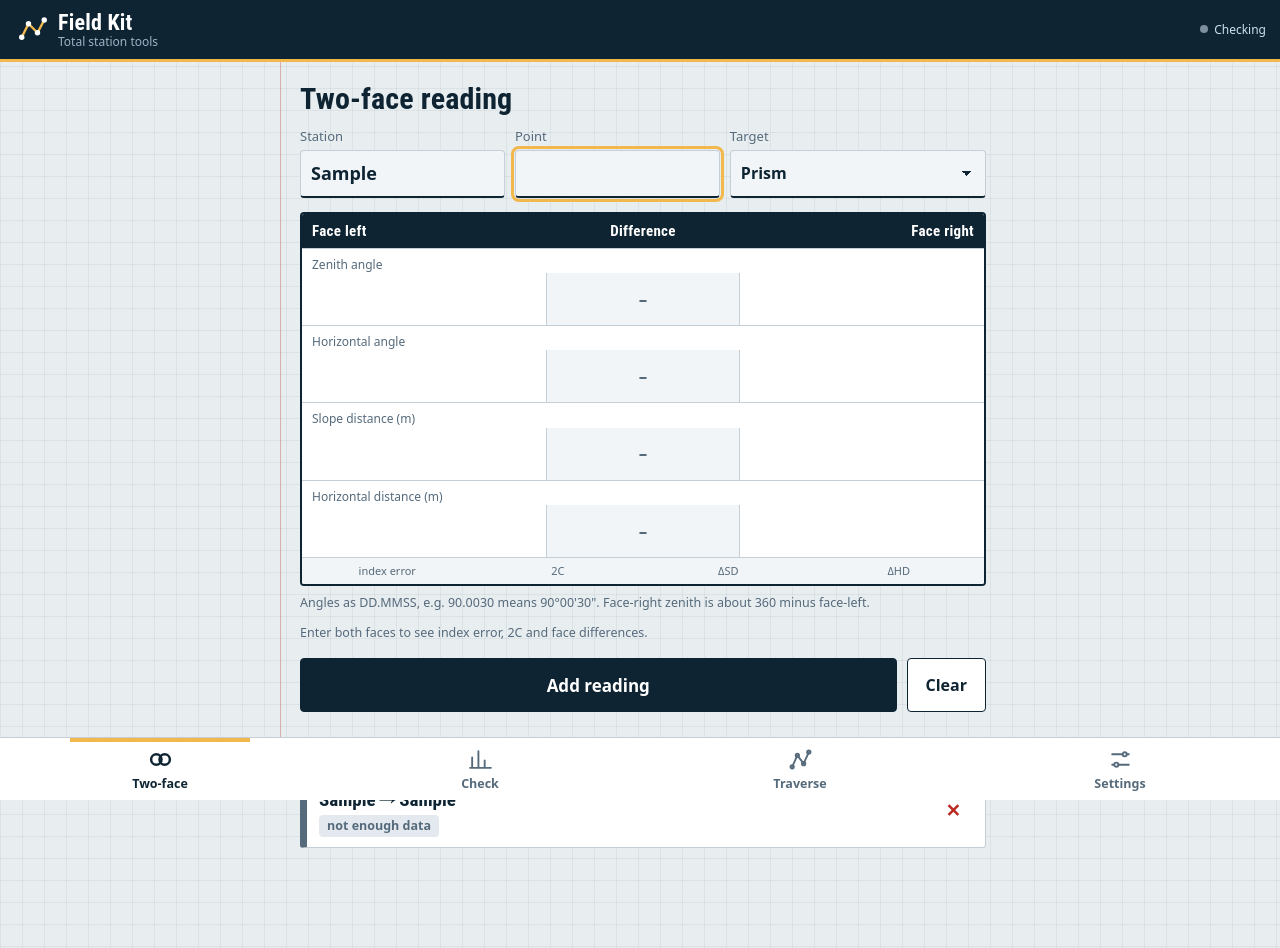
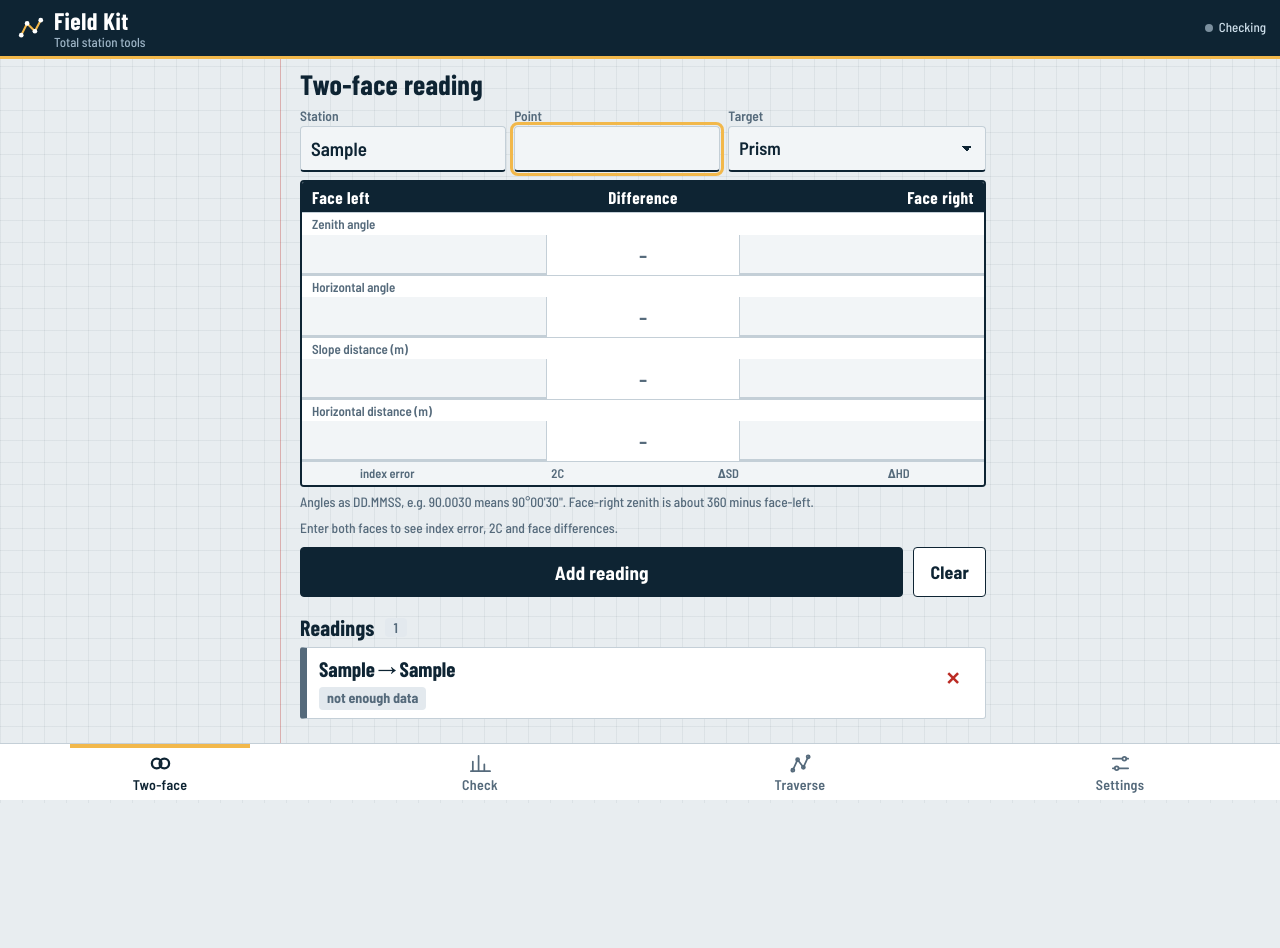
Before and after one commit to NonnatusP/fieldbook, a plain HTML site: page index.html in a window 1280 px wide. Both pictures are taken after typing "Sample", "Sample", "Sample", "Sample", "Sample", "Sample" into the empty fields and a click on the button "Add reading". After the commit the page ends 803 px from the top, so only its background shows below. Drawn offline with Linux system fonts and the light colour scheme.

Commit message:
New fonts and compact layout

```diff
--- a/app.js
+++ b/app.js
@@ -160,7 +160,7 @@
     $('tRows').innerHTML = T.rows.map((r, i) => '<div class="tgrid"><input data-r="' + i + '" data-f="n" value="' + esc(r.n) + '" autocapitalize="characters" autocomplete="off">' +
       '<input data-r="' + i + '" data-f="a" value="' + esc(r.a) + '" inputmode="decimal" autocomplete="off">' +
       '<input data-r="' + i + '" data-f="d" value="' + esc(r.d) + '" inputmode="decimal" autocomplete="off"' + (link && i === T.rows.length - 1 ? ' disabled placeholder="end"' : '') + '></div>').join('');
-    $('hDist').textContent = link ? 'HD to next (m)' : 'HD to next (m, last returns to first)';
+    $('hDist').textContent = link ? 'HD to next (m)' : 'HD to next (m)';
   }
   function renderTrav() {
     renderTravInputs(); computeTrav();
--- a/style.css
+++ b/style.css
@@ -1,13 +1,18 @@
 /* Survey Field Kit - styling.
    Idea: a survey field book. Plot-paper grid, a margin rule, ruled ledger cells,
    and one signature element: the face-left / difference / face-right book spread. */
+@font-face{font-family:"Barlow Condensed";font-weight:600;font-style:normal;font-display:swap;src:url(fonts/barlow-condensed-latin-600-normal.woff2) format("woff2")}
+@font-face{font-family:"Barlow Condensed";font-weight:700;font-style:normal;font-display:swap;src:url(fonts/barlow-condensed-latin-700-normal.woff2) format("woff2")}
+@font-face{font-family:"Barlow Semi Condensed";font-weight:500;font-style:normal;font-display:swap;src:url(fonts/barlow-semi-condensed-latin-500-normal.woff2) format("woff2")}
+@font-face{font-family:"Barlow Semi Condensed";font-weight:600;font-style:normal;font-display:swap;src:url(fonts/barlow-semi-condensed-latin-600-normal.woff2) format("woff2")}
+@font-face{font-family:"Barlow Semi Condensed";font-weight:700;font-style:normal;font-display:swap;src:url(fonts/barlow-semi-condensed-latin-700-normal.woff2) format("woff2")}
 :root{
   --paper:#e8edf0;--grid:rgba(14,36,51,.055);--sheet:#fff;--wash:#f2f5f7;
   --ink:#0e2433;--mute:#556a7b;--rule:#c4cfd7;--margin:rgba(190,46,39,.32);
   --btn:#0e2433;--btnInk:#fff;--amber:#f2b84b;
   --ok:#14724a;--okbg:#dcf1e5;--bad:#bb2b24;--badbg:#fbe2df;--warn:#865400;--warnbg:#ffefc6;--na:#556a7b;--nabg:#e3e9ee;
-  --head:"Roboto Condensed","Arial Narrow","Helvetica Neue Condensed",sans-serif-condensed,system-ui,sans-serif;
-  --body:system-ui,-apple-system,"Segoe UI",Roboto,"Helvetica Neue",sans-serif;
+  --head:"Barlow Condensed","Roboto Condensed","Arial Narrow",sans-serif-condensed,system-ui,sans-serif;
+  --body:"Barlow Semi Condensed","Roboto Condensed",system-ui,-apple-system,"Segoe UI",Roboto,sans-serif;
 }
 @media(prefers-color-scheme:dark){:root{
   --paper:#0a141c;--grid:rgba(255,255,255,.04);--sheet:#112331;--wash:#0c1c28;
@@ -16,108 +21,113 @@
   --ok:#6fd49b;--okbg:#12301f;--bad:#ff8f86;--badbg:#3b1a17;--warn:#f2c35a;--warnbg:#3a2f0e;--na:#8da4b5;--nabg:#1b2b39}}
 *{box-sizing:border-box}
 html{-webkit-text-size-adjust:100%}
-body{margin:0;color:var(--ink);font:16px/1.45 var(--body);background-color:var(--paper);
+body{margin:0;color:var(--ink);font:500 17px/1.35 var(--body);background-color:var(--paper);
   background-image:linear-gradient(var(--grid) 1px,transparent 1px),linear-gradient(90deg,var(--grid) 1px,transparent 1px);background-size:22px 22px}
 body::before{content:"";position:fixed;top:0;bottom:0;left:9px;width:1px;background:var(--margin);pointer-events:none}
 
 /* header */
-.appbar{position:sticky;top:0;z-index:5;display:flex;align-items:center;gap:10px;background:#0e2433;color:#fff;padding:calc(10px + env(safe-area-inset-top)) 14px 10px 18px;border-bottom:3px solid var(--amber)}
-.logo{width:30px;height:30px;flex:none}
+.appbar{position:sticky;top:0;z-index:5;display:flex;align-items:center;gap:10px;background:#0e2433;color:#fff;padding:calc(6px + env(safe-area-inset-top)) 14px 6px 18px;border-bottom:3px solid var(--amber)}
+.logo{width:26px;height:26px;flex:none}
 .ttl{flex:1;min-width:0;line-height:1.15}
-.appbar h1{margin:0;font:700 22px var(--head);letter-spacing:.01em}
-.sub{display:block;font-size:12px;color:#9db4c6;white-space:nowrap;overflow:hidden;text-overflow:ellipsis}
-.status{font-size:12px;color:#cfe0ec;display:flex;align-items:center;gap:6px;white-space:nowrap}
+.appbar h1{margin:0;font:700 24px var(--head);letter-spacing:.02em}
+.sub{display:block;font-size:13px;color:#9db4c6;white-space:nowrap;overflow:hidden;text-overflow:ellipsis}
+.status{font-size:13px;color:#cfe0ec;display:flex;align-items:center;gap:6px;white-space:nowrap}
 .status::before{content:"";width:8px;height:8px;border-radius:50%;background:#7b8f9e}
 .status.on::before{background:#58d68d}
 
-main{padding:14px 14px calc(92px + env(safe-area-inset-bottom)) 20px;max-width:720px;margin:0 auto}
+main{padding:8px 14px calc(78px + env(safe-area-inset-bottom)) 20px;max-width:720px;margin:0 auto}
 .tab{display:none}.tab.on{display:block}
-h2.page{margin:6px 0 12px;font:700 30px/1.1 var(--head);letter-spacing:.005em}
-h2.page.list{margin-top:26px;font-size:24px;display:flex;align-items:center;gap:10px}
-h3{margin:0 0 8px;font:700 18px var(--head)}
-label{display:block;font-size:13px;color:var(--mute);margin:10px 0 4px}
+h2.page{margin:2px 0 8px;font:700 28px/1.1 var(--head);letter-spacing:.01em}
+h2.page.list{margin-top:18px;font-size:22px;display:flex;align-items:center;gap:10px}
+h3{margin:0 0 6px;font:700 20px var(--head);letter-spacing:.01em}
+label{display:block;font-size:13.5px;font-weight:600;color:var(--mute);margin:8px 0 3px;line-height:1.15}
 
 /* sheets */
-.card{background:var(--sheet);border:1px solid var(--rule);border-top:3px solid var(--ink);border-radius:3px;padding:14px;margin-bottom:14px}
+.card{background:var(--sheet);border:1px solid var(--rule);border-top:3px solid var(--ink);border-radius:3px;padding:10px 12px 12px;margin-bottom:10px}
 
 /* fields */
-input,select{width:100%;min-height:48px;padding:8px 10px;font:600 18px var(--body);font-variant-numeric:tabular-nums;color:var(--ink);background:var(--wash);border:1px solid var(--rule);border-bottom:2px solid var(--ink);border-radius:4px;appearance:none;-webkit-appearance:none}
-select{font-size:16px;background-image:linear-gradient(45deg,transparent 50%,var(--ink) 50%),linear-gradient(135deg,var(--ink) 50%,transparent 50%);background-position:calc(100% - 18px) 50%,calc(100% - 13px) 50%;background-size:5px 5px;background-repeat:no-repeat;padding-right:30px}
+input,select{width:100%;min-height:46px;padding:6px 10px;font:600 19px var(--body);font-variant-numeric:tabular-nums;color:var(--ink);background:var(--wash);border:1px solid var(--rule);border-bottom:2px solid var(--ink);border-radius:4px;appearance:none;-webkit-appearance:none}
+select{font-size:18px;background-image:linear-gradient(45deg,transparent 50%,var(--ink) 50%),linear-gradient(135deg,var(--ink) 50%,transparent 50%);background-position:calc(100% - 18px) 50%,calc(100% - 13px) 50%;background-size:5px 5px;background-repeat:no-repeat;padding-right:30px}
 input:focus-visible,select:focus-visible,button:focus-visible{outline:3px solid var(--amber);outline-offset:1px}
 input::placeholder{color:var(--mute);font-weight:400}
 input:disabled{opacity:.5}
-.row2{display:grid;grid-template-columns:1fr 1fr;gap:10px}.row3{display:grid;grid-template-columns:1fr 1fr 1fr;gap:10px}
-.stnrow{display:grid;grid-template-columns:1fr 1fr 1.25fr;gap:10px;margin-bottom:14px}
+.row2{display:grid;grid-template-columns:1fr 1fr;gap:4px 10px}.row3{display:grid;grid-template-columns:1fr 1fr 1fr;gap:4px 10px}
+.stnrow{display:grid;grid-template-columns:1fr 1fr 1.25fr;gap:8px;margin-bottom:8px}
 .stnrow label{margin-top:0}
 
 /* the book spread: face left | difference | face right */
 .book{background:var(--sheet);border:2px solid var(--ink);border-radius:4px;overflow:hidden}
 .bhead,.brow{display:grid;grid-template-columns:1fr .8fr 1fr}
-.bhead{background:var(--ink);color:var(--sheet);font:700 15px var(--head);letter-spacing:.02em}
-.bhead span{padding:8px 10px}.bhead span:nth-child(2){text-align:center}.bhead span:nth-child(3){text-align:right}
+.bhead{background:var(--ink);color:var(--sheet);font:700 17px var(--head);letter-spacing:.03em}
+.bhead span{padding:5px 10px}.bhead span:nth-child(2){text-align:center}.bhead span:nth-child(3){text-align:right}
 .brow{border-top:1px solid var(--rule)}
 .brow:first-of-type{border-top:0}
-.blabel{grid-column:1/-1;padding:7px 10px 0;font-size:12px;color:var(--mute)}
-.brow input{border:0;border-radius:0;background:transparent;min-height:52px;padding:4px 10px 8px;font-size:20px}
+.blabel{grid-column:1/-1;padding:4px 10px 3px;font-size:13px;font-weight:600;color:var(--mute);line-height:1.1}
+.brow input{border:0;border-radius:0;background:var(--wash);min-height:40px;padding:0 10px 4px;font-size:21px;box-shadow:inset 0 -2px 0 var(--rule)}
 .brow input:last-of-type{text-align:right}
 .brow input:focus-visible{outline:0;background:var(--wash);box-shadow:inset 0 -3px 0 var(--amber)}
-.delta{display:flex;align-items:center;justify-content:center;min-height:52px;margin-bottom:0;font:700 17px var(--body);font-variant-numeric:tabular-nums;color:var(--mute);background:var(--wash);border-left:1px solid var(--rule);border-right:1px solid var(--rule)}
+.delta{display:flex;align-items:center;justify-content:center;min-height:40px;margin-bottom:0;font:700 18px var(--body);font-variant-numeric:tabular-nums;color:var(--mute);background:var(--sheet);border-left:1px solid var(--rule);border-right:1px solid var(--rule)}
 .delta.ok{color:var(--ok);background:var(--okbg)}.delta.bad{color:var(--bad);background:var(--badbg)}
-.bkey{display:grid;grid-template-columns:repeat(4,1fr);border-top:1px solid var(--rule);background:var(--wash);font-size:11px;color:var(--mute);text-align:center}
-.bkey span{padding:5px 2px}
+.bkey{display:grid;grid-template-columns:repeat(4,1fr);border-top:1px solid var(--rule);background:var(--wash);font-size:12.5px;font-weight:600;color:var(--mute);text-align:center}
+.bkey span{padding:3px 2px}
 
-.live{margin-top:10px;font-size:14px;min-height:22px}
-.small{font-size:12.5px;color:var(--mute);margin:8px 0 0}
+.live{margin-top:6px;font-size:15px;min-height:0}.live:empty{display:none}
+.small{font-size:13.5px;color:var(--mute);margin:6px 0 0;line-height:1.3}.small:empty{display:none}
 .hide{display:none!important}
-.btns{display:flex;flex-wrap:wrap;gap:10px;margin-top:14px}
-button{min-height:48px;padding:0 18px;font:700 16px var(--body);border-radius:4px;border:1.5px solid var(--ink);background:var(--sheet);color:var(--ink)}
+.btns{display:flex;flex-wrap:wrap;gap:10px;margin-top:10px}
+button{min-height:46px;padding:0 16px;font:700 18px var(--body);letter-spacing:.01em;border-radius:4px;border:1.5px solid var(--ink);background:var(--sheet);color:var(--ink)}
 button:active{transform:translateY(1px)}
-button.pri{background:var(--btn);color:var(--btnInk);border-color:var(--btn);flex:1;min-height:54px;font-size:17px}
+button.pri{background:var(--btn);color:var(--btnInk);border-color:var(--btn);flex:1;min-height:50px;font-size:19px}
 button.danger{color:var(--bad);border-color:var(--bad)}
 
 /* chips, pills */
-.pill{font:600 13px var(--body);padding:1px 9px;border-radius:4px;background:var(--nabg);color:var(--mute)}
-.chip{display:inline-block;font-size:12.5px;padding:2px 8px;margin:2px 4px 2px 0;border-radius:4px;font-weight:700;font-variant-numeric:tabular-nums}
+.pill{font:600 14px var(--body);padding:1px 9px;border-radius:4px;background:var(--nabg);color:var(--mute)}
+.chip{display:inline-block;font-size:14px;padding:2px 8px;margin:2px 4px 2px 0;border-radius:4px;font-weight:700;font-variant-numeric:tabular-nums}
 .chip.ok{background:var(--okbg);color:var(--ok)}.chip.bad{background:var(--badbg);color:var(--bad)}.chip.warn{background:var(--warnbg);color:var(--warn)}.chip.na{background:var(--nabg);color:var(--na)}
 
 /* readings ledger */
-.item{background:var(--sheet);border:1px solid var(--rule);border-left:7px solid var(--na);border-radius:3px;padding:10px 10px 8px 12px;margin-bottom:8px}
+.item{background:var(--sheet);border:1px solid var(--rule);border-left:7px solid var(--na);border-radius:3px;padding:8px 10px 6px 12px;margin-bottom:6px}
 .item.ok{border-left-color:var(--ok)}.item.bad{border-left-color:var(--bad)}
 .item.fresh{animation:fresh 1.1s ease-out}
 @keyframes fresh{from{background:var(--warnbg)}to{background:var(--sheet)}}
 .item .top{display:flex;justify-content:space-between;align-items:flex-start;gap:8px}
-.item b{font:700 19px var(--head)}
-.item .meta{font-size:13px;color:var(--mute);margin-left:6px;font-variant-numeric:tabular-nums}
+.item b{font:700 21px var(--head)}
+.item .meta{font-size:14px;color:var(--mute);margin-left:6px;font-variant-numeric:tabular-nums}
 .item .x{min-height:44px;min-width:44px;padding:0;border:0;color:var(--bad);font-size:18px;background:none}
 
 /* verdict */
-.vline{display:flex;gap:10px;align-items:flex-start;padding:8px 0;border-bottom:1px solid var(--rule);font-size:15px}
+.vline{display:flex;gap:10px;align-items:flex-start;padding:8px 0;border-bottom:1px solid var(--rule);font-size:16px}
 .vline:last-child{border:0}
 .dot{flex:none;width:12px;height:12px;border-radius:2px;margin-top:5px;background:var(--na)}
 .dot.ok{background:var(--ok)}.dot.bad{background:var(--bad)}.dot.warn{background:var(--warn)}
 
 /* tables */
-table{width:100%;border-collapse:collapse;font-size:13.5px;font-variant-numeric:tabular-nums}
+table{width:100%;border-collapse:collapse;font-size:15px;font-variant-numeric:tabular-nums}
 th,td{padding:7px 8px;border-bottom:1px solid var(--rule);text-align:right;white-space:nowrap}
 th:first-child,td:first-child{text-align:left;font-weight:700}
-th{color:var(--mute);font-weight:600;font-size:12px;background:var(--wash)}
+th{color:var(--mute);font-weight:600;font-size:13.5px;background:var(--wash)}
 .scroll{overflow-x:auto;-webkit-overflow-scrolling:touch;margin:0 -2px}
-.kv{display:flex;justify-content:space-between;gap:12px;padding:8px 0;border-bottom:1px solid var(--rule);font-size:15px}.kv:last-child{border:0}
+.kv{display:flex;justify-content:space-between;gap:12px;padding:6px 0;border-bottom:1px solid var(--rule);font-size:16px}.kv:last-child{border:0}
 .kv span:last-child{text-align:right;font-variant-numeric:tabular-nums}
 .tgrid{display:grid;grid-template-columns:.8fr 1.3fr 1.3fr;gap:8px;margin-bottom:8px}
-.tgrid.head{margin-bottom:2px}.tgrid.head span{font-size:12.5px;color:var(--mute)}
+.tgrid.head{margin-bottom:2px}.tgrid.head span{font-size:13.5px;color:var(--mute)}
 .err{background:var(--badbg);color:var(--bad);padding:12px;border-left:6px solid var(--bad);border-radius:3px;font-size:15px;font-weight:600}
 canvas{width:100%;height:auto;background:var(--wash);border:1px solid var(--rule);border-radius:3px;margin-top:10px}
 #sketch svg{display:block}
 
 /* tabs */
 .tabs{position:fixed;left:0;right:0;bottom:0;z-index:6;display:grid;grid-template-columns:repeat(4,1fr);background:var(--sheet);border-top:1px solid var(--rule);padding-bottom:env(safe-area-inset-bottom)}
-.tabs button{border:0;border-radius:0;background:none;min-height:62px;color:var(--mute);font:600 12.5px var(--body);display:flex;flex-direction:column;align-items:center;justify-content:center;gap:3px;position:relative}
-.tabs svg{width:25px;height:25px;fill:none;stroke:currentColor;stroke-width:1.8;stroke-linecap:round;stroke-linejoin:round}
+.tabs button{border:0;border-radius:0;background:none;min-height:56px;padding:0;color:var(--mute);font:600 14px var(--body);letter-spacing:.02em;display:flex;flex-direction:column;align-items:center;justify-content:center;gap:1px;position:relative}
+.tabs svg{width:23px;height:23px;fill:none;stroke:currentColor;stroke-width:1.8;stroke-linecap:round;stroke-linejoin:round}
 .tabs button.on{color:var(--ink)}
 .tabs button.on::before{content:"";position:absolute;top:0;left:22%;right:22%;height:4px;background:var(--amber)}
 .tabs button.on svg{stroke-width:2.4}
-#toast{position:fixed;left:50%;bottom:92px;transform:translateX(-50%);background:var(--ink);color:var(--paper);padding:11px 18px;border-radius:4px;font-size:14px;font-weight:600;opacity:0;pointer-events:none;transition:opacity .2s;z-index:9;max-width:90%}
+#toast{position:fixed;left:50%;bottom:70px;transform:translateX(-50%);background:var(--ink);color:var(--paper);padding:11px 18px;border-radius:4px;font-size:16px;font-weight:600;opacity:0;pointer-events:none;transition:opacity .2s;z-index:9;max-width:90%}
 #toast.on{opacity:1}
 @media(min-width:720px){body::before{left:calc(50% - 360px)}}
 @media(prefers-reduced-motion:reduce){.item.fresh{animation:none}#toast{transition:none}button:active{transform:none}}
+
+/* Samsung A55 class screens: 412 x ~800 css px */
+@media(max-height:760px){h2.page{display:none}h2.page.list{display:flex}.card{padding:8px 10px 10px}}
+.set-grid{display:grid;grid-template-columns:1fr 1fr 1fr;gap:2px 8px}.set-grid .wide{grid-column:1/-1}
+.set-grid input,.set-grid select{font-size:19px;padding:6px 8px}
--- a/sw.js
+++ b/sw.js
@@ -1,7 +1,8 @@
 /* Cache-first service worker so the app works with no signal. Bump VERSION when files change. */
-const VERSION = 'sfk-v8';
+const VERSION = 'sfk-v9';
 const FILES = ['./', './index.html', './style.css', './core.js', './instruments.js', './app.js', './manifest.webmanifest',
-  './icons/icon-192.png', './icons/icon-512.png', './icons/icon-maskable-512.png', './icons/favicon.png'];
+  './icons/icon-192.png', './icons/icon-512.png', './icons/icon-maskable-512.png', './icons/favicon.png',
+  './fonts/barlow-condensed-latin-600-normal.woff2', './fonts/barlow-condensed-latin-700-normal.woff2', './fonts/barlow-semi-condensed-latin-500-normal.woff2', './fonts/barlow-semi-condensed-latin-600-normal.woff2', './fonts/barlow-semi-condensed-latin-700-normal.woff2'];
 self.addEventListener('install', e => { e.waitUntil(caches.open(VERSION).then(c => c.addAll(FILES)).then(() => self.skipWaiting())); });
 self.addEventListener('activate', e => {
   e.waitUntil(caches.keys().then(ks => Promise.all(ks.filter(k => k !== VERSION).map(k => caches.delete(k)))).then(() => self.clients.claim()));
```
Also changed, not shown: index.html (+9 -9 lines), fonts/barlow-condensed-latin-600-normal.woff2 (added), fonts/barlow-condensed-latin-700-normal.woff2 (added), fonts/barlow-semi-condensed-latin-500-normal.woff2 (added), fonts/barlow-semi-condensed-latin-600-normal.woff2 (added), fonts/barlow-semi-condensed-latin-700-normal.woff2 (added).
